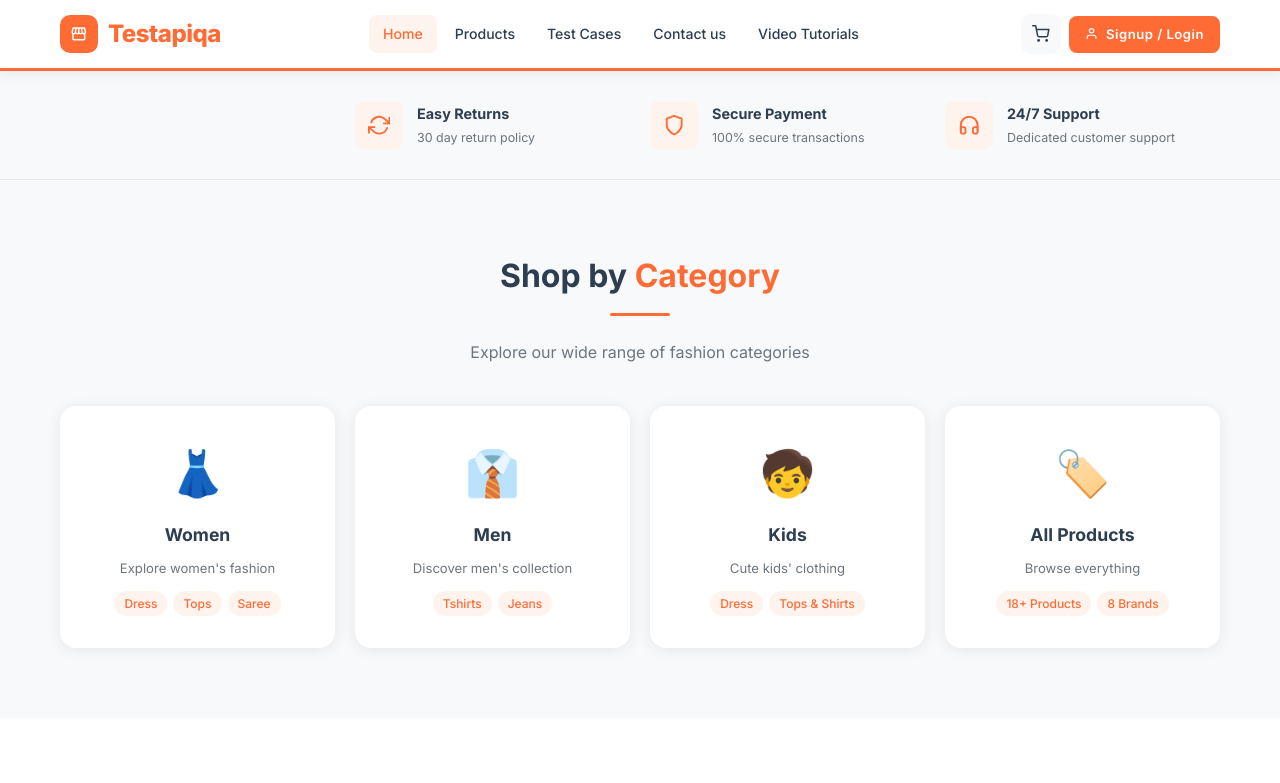
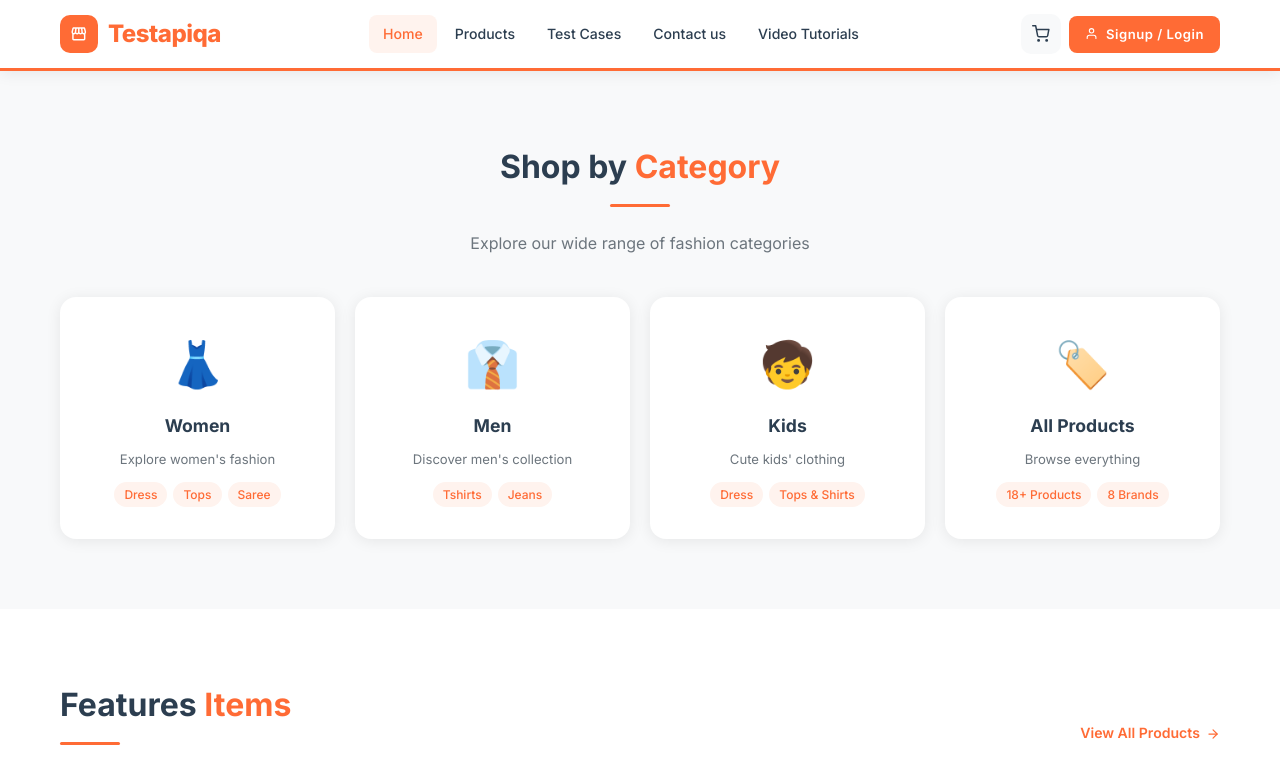
Before and after one commit to poornavenkatasaidronadula-lgtm/Testapiqa, a React (Create React App) app: page / in a window 1280 px wide. Shown: the top 783 px of the page. Built offline with nearby package versions, Linux system fonts and the light colour scheme.

Commit message:
User requested manual push of local changes

```diff
--- a/src/pages/Home.js
+++ b/src/pages/Home.js
@@ -35,39 +35,6 @@ export default function Home() {
 
   return (
     <>
-
-      {/* Features Bar */}
-      <section className="features-bar">
-        <div className="container">
-          <div className="features-bar-grid">
-            <div className="feature-bar-item">
-
-            </div>
-            <div className="feature-bar-item">
-              <div className="icon-wrap"><FiRefreshCw /></div>
-              <div>
-                <h4>Easy Returns</h4>
-                <p>30 day return policy</p>
-              </div>
-            </div>
-            <div className="feature-bar-item">
-              <div className="icon-wrap"><FiShield /></div>
-              <div>
-                <h4>Secure Payment</h4>
-                <p>100% secure transactions</p>
-              </div>
-            </div>
-            <div className="feature-bar-item">
-              <div className="icon-wrap"><FiHeadphones /></div>
-              <div>
-                <h4>24/7 Support</h4>
-                <p>Dedicated customer support</p>
-              </div>
-            </div>
-          </div>
-        </div>
-      </section>
-
       {/* Categories */}
       <section className="categories-section">
         <div className="container">
```
